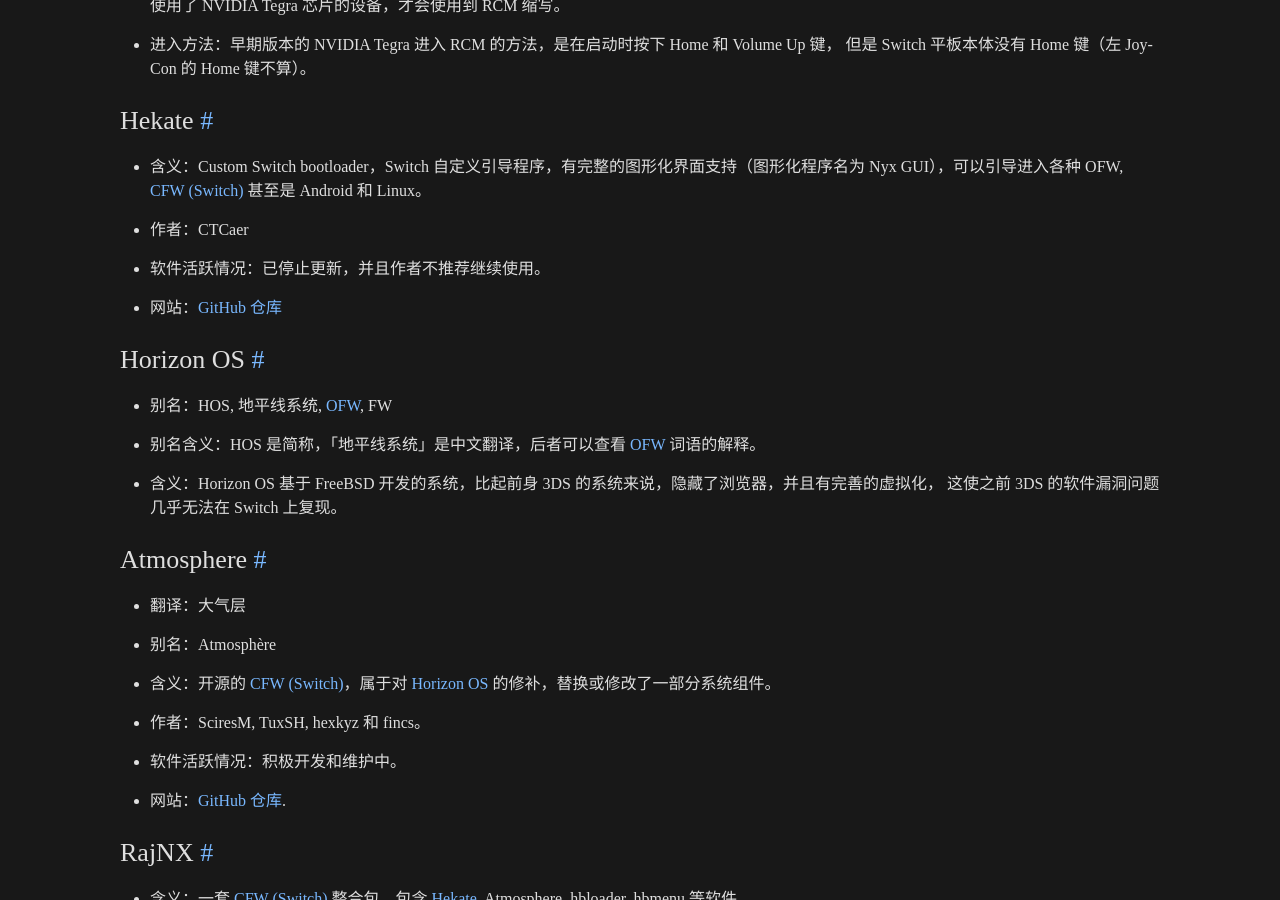
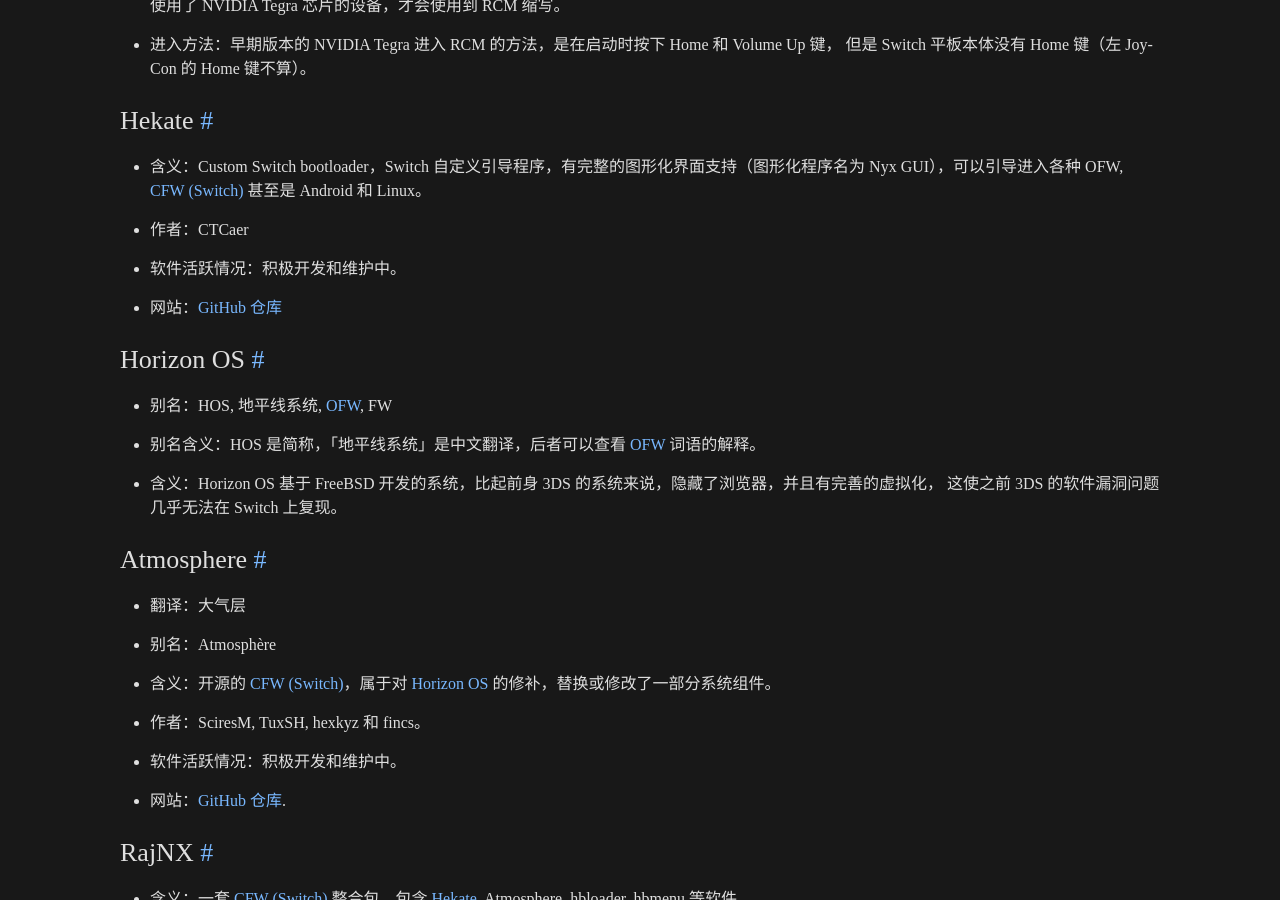
Before and after one commit to gledos/gledos.github.io, a Jekyll site: the page built from _posts/2023-06-27-hacking-game-console-word-list.markdown, in a window 1280 px wide and 900 px high, scrolled down 4395 px. Built offline with Jekyll 4.4.1, drawn with Linux system fonts in a browser that asks for light colours.

Commit message:
Update 2023-06-27-hacking-game-console-word-list.markdown

```diff
--- a/_posts/2023-06-27-hacking-game-console-word-list.markdown
+++ b/_posts/2023-06-27-hacking-game-console-word-list.markdown
@@ -219,7 +219,7 @@
 
 +   作者：CTCaer
 
-+   软件活跃情况：已停止更新，并且作者不推荐继续使用。
++   软件活跃情况：积极开发和维护中。
 
 +   网站：[GitHub 仓库](https://github.com/CTCaer/hekate)
 
```
